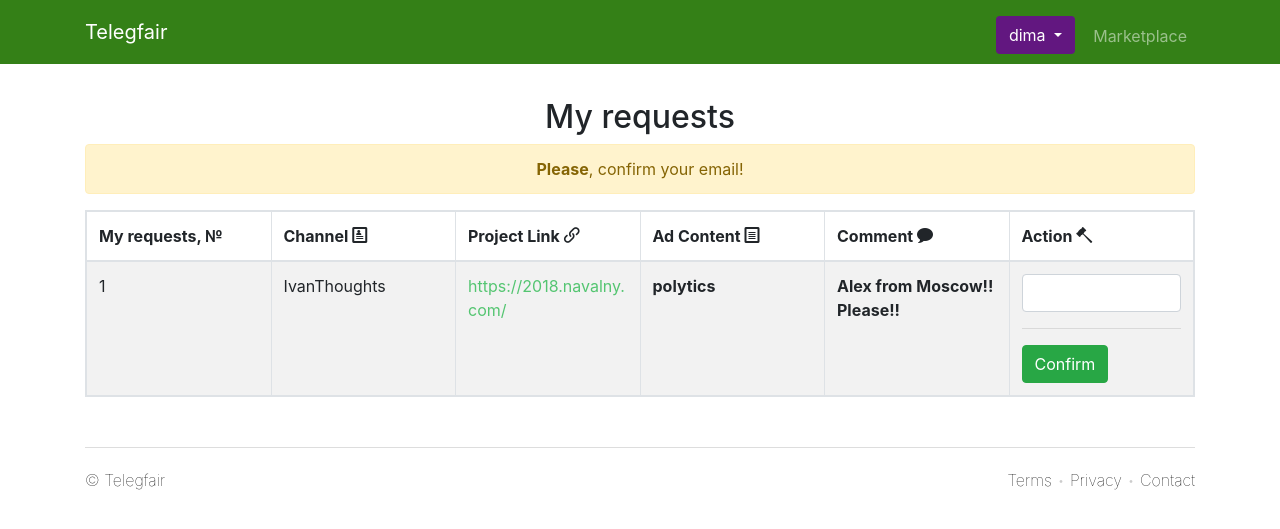
After one commit to ivvan18/new_telegram_market, a Flask app: page /user/2 in a window 1280 px wide. The commit adds this page. Shown: the top 529 px of the page. Run offline with Flask 2, Linux system fonts and the light colour scheme; a user stored in the database is signed in; data comes from the database, SQL or seed files in the repository; both versions use the stored data as it was after the commit; some libraries are stand-ins or nearby versions; some web fonts are replaced.

Commit message:
Pages My Requests/Posts added depend on user type.

```diff
--- a/app/templates/base.html
+++ b/app/templates/base.html
@@ -79,7 +79,10 @@
                 <div class="dropdown-menu" aria-labelledby="dropdownMenuButton">
                   <a class="dropdown-item zombie" href="/settings"><i class = "icon-cogs"></i><strong> Account settings</strong></a>
                   {% if current_user.type == 'Brand/Agency' %}
-                  <a class="dropdown-item zombie" href="/add_channel"><i class="icon-plus"></i><strong> Add channel</strong></a>
+                    <a class="dropdown-item zombie" href="/add_channel"><i class="icon-plus"></i><strong> Add channel</strong></a>
+                    <a class="dropdown-item zombie" href="/user/{{ current_user.id }}"><i class="icon-map"></i><strong> My requests</strong></a>
+                  {% else %}
+                    <a class="dropdown-item zombie" href="/user/{{ current_user.id }}"><i class="icon-map"></i><strong> My posts</strong></a>
                   {% endif %}
                   <hr>
                   <a class="dropdown-item zombie" href="/logout"><i class="icon-user-minus"></i><strong> Log out</strong></a>
--- a/app/templates/navbar/marketplace.html
+++ b/app/templates/navbar/marketplace.html
@@ -14,10 +14,8 @@
                       {{ alert }}
                     </div>
                 {% elif "Success" in alert %}
-                     <div class="col-xs-12 col-sm-6 col-sm-offset-3">
-                        <div class="alert alert-danger">
-                          {{ alert }}
-                        </div>
+                    <div class="alert alert-danger">
+                      {{ alert }}
                     </div>
                 {% else %}
                     <div class="alert alert-danger">
--- /dev/null
+++ b/app/templates/user.html
@@ -0,0 +1,137 @@
+<!-- index.html-->
+{% extends "base.html" %}
+{% block title %}Requests and posts{% endblock %}
+{% block body %}
+    <div class="container" align = "center" style = "margin-top: 50px; margin-bottom: 50px;">
+        {% if current_user.type == "Brand/Agency" %}
+            <h2>My requests</h2>
+        {% else %}
+            <h2>My posts</h2>
+        {% endif %}
+        {% with alerts = get_flashed_messages() %}
+            {% if alerts %}
+                {% for alert in alerts %}
+                    {% if "Success" in alert or 'Great' in alert %}
+                        <div class="alert alert-success">
+                          {{ alert }}
+                        </div>
+                    {% else %}
+                        <div class="alert alert-danger">
+                          {{ alert }}
+                        </div>
+                    {% endif %}
+                {% endfor %}
+            {% endif %}
+        {% endwith %}
+
+        {% if current_user.email_confirmed == 0 %}
+            <div class="alert alert-warning">
+                <strong>Please</strong>, confirm your email!
+            </div>
+        {% endif %}
+
+        {% if current_user.type == 'Brand/Agency' %}
+            {% if user.channels.all() %}
+              <table class="table table-responsive table-striped table-bordered">
+                  <thead>
+                  <tr>
+                      <th style = "word-wrap: break-word;min-width: 160px;max-width: 160px; width: 1%;">My requests, №</th>
+                      <th style = "word-wrap: break-word;min-width: 160px;max-width: 160px; width: 1%;">Channel <i class="icon-profile"></i></th>
+                      <th style = "word-wrap: break-word;min-width: 160px;max-width: 160px; width: 1%;">Project Link <i class="icon-link"></i></th>
+                      <th style = "word-wrap: break-word;min-width: 160px;max-width: 160px; width: 1%;">Ad Content <i class = "icon-file-text"></i></th>
+                      <th style = "word-wrap: break-word;min-width: 160px;max-width: 160px; width: 1%;">Comment <i class="icon-bubble"></i></th>
+                      <th style = "word-wrap: break-word;min-width: 160px;max-width: 160px; width: 1%;">Action <i class = "icon-hammer2"></i></th>
+                  </tr>
+                  </thead>
+                  <tbody>
+
+                  {% for channel in user.channels.all() %}
+                      {% for request in channel.requests.all() %}
+                      <tr>
+                          {% if request.declined == 0 %}
+                              <td style = "word-wrap: break-word;min-width: 160px;max-width: 160px; width: 1%;">{{ loop.index }}</td>
+                              <td style = "word-wrap: break-word;min-width: 160px;max-width: 160px; width: 1%;">{{ channel.name }}</td>
+                              <td style = "word-wrap: break-word;min-width: 160px;max-width: 160px; width: 1%;"><a style = "color: #54C571;" href="{{ request.link }}">{{ request.link }}</a></td>
+                              <td style = "word-wrap: break-word;min-width: 160px;max-width: 160px; width: 1%;"><b>{{ request.content }}</b></td>
+                              <td style = "word-wrap: break-word;min-width: 160px;max-width: 160px; width: 1%;"><b>{{ request.comment }}</b></td>
+                              {% if request.confirmed == 0 %}
+                                  <td>
+                                      <a href="/accept_request?request_id={{ request.id }}"><button class="btn btn-success">Accept</button></a>
+                                      <a href="/decline_request?request_id={{ request.id }}"><button class="btn btn-warning">Decline</button></a>
+                                  </td>
+                              {% elif request.posted == 0 %}
+                                  <form action="/confirmSHARELINK" method="POST">
+                                      <td>
+                                          <input type="text" class="form-control" name="link">
+                                          <hr>
+                                          <input type="hidden" class="form-control" value="{{ request.id }}" name="request_id">
+                                          <button type="submit" class="btn btn-success">Confirm</button></td>
+                                      </td>
+                                  </form>
+                              {% else %}
+                                  <td><b>Already posted. Must be on the channel till {{ request.post_time }}.</b></td>
+                              {% endif %}
+                          {% elif request.posted == 1 %}
+                              <td style = "word-wrap: break-word;min-width: 160px;max-width: 160px; width: 1%;">{{ loop.index }}</td>
+                              <td style = "word-wrap: break-word;min-width: 160px;max-width: 160px; width: 1%;">{{ channel.name }}</td>
+                              <td style = "word-wrap: break-word;min-width: 160px;max-width: 160px; width: 1%;"><a style = "color: #54C571;" href="{{ request.link }}">{{ request.link }}</a></td>
+                              <td style = "word-wrap: break-word;min-width: 160px;max-width: 160px; width: 1%;"><b>{{ request.content }}</b></td>
+                              <td style = "word-wrap: break-word;min-width: 160px;max-width: 160px; width: 1%;"><b>{{ request.comment }}</b></td>
+                              <td style = "word-wrap: break-word;min-width: 160px;max-width: 160px; width: 1%;"><b>Breaking rules detected - post vanished earlier than {{ request.post_time }}! Funds on your virtual wallet are not valid anymore.</b></td>
+                          {% endif %}
+                      </tr>
+                      {% endfor %}
+                  {% endfor %}
+                  </tbody>
+              </table>
+            {% else %}
+              <h1>Ain't no channel of yours.</h1>
+            {% endif %}
+        {% else %}
+            <table class="table table-responsive table-striped table-bordered">
+                <thead>
+                    <tr>
+                        <th style = "word-wrap: break-word;min-width: 160px;max-width: 160px; width: 1%;">My posts, №</th>
+                        <th style = "word-wrap: break-word;min-width: 160px;max-width: 160px; width: 1%;">Content <i class="icon-file-text"></i></th>
+                        <th style = "word-wrap: break-word;min-width: 160px;max-width: 160px; width: 1%;">Project Link <i class="icon-link"></i></th>
+                        <th style = "word-wrap: break-word;min-width: 160px;max-width: 160px; width: 1%;">Status <i class = "icon-checkmark"></i></th>
+                        <th style = "word-wrap: break-word;min-width: 160px;max-width: 160px; width: 1%;">Comment <i class="icon-bubble"></i></th>
+                        <!--part to cancel the request-->
+                        <th style = "word-wrap: break-word;min-width: 160px;max-width: 160px; width: 1%;">Action <i class="icon-hammer2"></i></th>
+                    </tr>
+                </thead>
+                <tbody>
+
+                  {% for post in user.posts.all() %}
+                  <tr>
+                      <td style = "word-wrap: break-word;min-width: 160px;max-width: 160px; width: 1%;">{{ loop.index }}</td>
+                      <td style = "word-wrap: break-word;min-width: 160px;max-width: 160px; width: 1%;">{{ post.content }}</td>
+                      <td style = "word-wrap: break-word;min-width: 160px;max-width: 160px; width: 1%;"><a style = "color:#54C571;" href="{{ post.link }}">{{ post.link }}</a></td>
+                      {% if post.confirmed == 0 and post.declined == 0 %}
+                          <td style = "word-wrap: break-word;min-width: 160px;max-width: 160px; width: 1%;"><b>Under Consideration</b></td>
+                          <td style = "word-wrap: break-word;min-width: 160px;max-width: 160px; width: 1%;"><b>Your request is being considered by the channels administrator...</b></td>
+                          <td style = "word-wrap: break-word;min-width: 160px;max-width: 160px; width: 1%;"><a href="/rollback?post_id={{ post.id }}"><button class="btn btn-warning">Cancel request</button></a></td>
+                          {% elif post.posted == 1 and post.declined == 0 and post.post_time > time_now %}
+                              <td style = "word-wrap: break-word;min-width: 160px;max-width: 160px; width: 1%;"><b>Posted!</b></td>
+                              <td style = "word-wrap: break-word;min-width: 160px;max-width: 160px; width: 1%;"><b>Now your post is on the channel! Will be there till {{ post.post_time }} UTC. Check it out -> <a color = "#54C571" href="{{ post.SHARELINK }}">{{ post.SHARELINK }}</a></b></td>
+                              <td style = "word-wrap: break-word;min-width: 160px;max-width: 160px; width: 1%;"><a href="/complain?post_id={{ post.id }}"><button class="btn btn-warning">Complain</button></a></td>
+                              {% elif post.confirmed == 1 and post.declined == 0 and post.posted == 0 %}
+                                  <td style = "word-wrap: break-word;min-width: 160px;max-width: 160px; width: 1%;"><b>Accepted!</b></td>
+                                  <td style = "word-wrap: break-word;min-width: 160px;max-width: 160px; width: 1%;"><b>Now the administrator of the channel has 48 hours to post the ad.</b></td>
+                                  <td></td>
+                                  {% elif post.posted == 1 and post.declined == 1 %}
+                                      <td style = "word-wrap: break-word;min-width: 160px;max-width: 160px; width: 1%;"><b>Annulled!</b></td>
+                                      <td style = "word-wrap: break-word;min-width: 160px;max-width: 160px; width: 1%;"><b>Your complain was considered and refunded.</b></td>
+                                      <td style = "word-wrap: break-word;min-width: 160px;max-width: 160px; width: 1%;"><a href="/remove_row?post_id={{ post.id }}"><button class="btn btn-danger">Remove</button></a></td>
+                                      {% else %}
+                                          <td style = "word-wrap: break-word;min-width: 160px;max-width: 160px; width: 1%;"><b>Declined</b></td>
+                                          <td style = "word-wrap: break-word;min-width: 160px;max-width: 160px; width: 1%;"><b>Sorry! The administrator of the channel didn't accept your ad request.</b></td>
+                                          <td style = "word-wrap: break-word;min-width: 160px;max-width: 160px; width: 1%;"><a href="/remove_row?post_id={{ post.id }}"><button class="btn btn-danger">Remove</button></a></td>
+                                      {% endif %}
+                  </tr>
+                  {% endfor %}
+                  </tbody>
+            </table>
+        {% endif %}
+    </div>
+{% endblock %}
--- a/app/views.py
+++ b/app/views.py
@@ -5,6 +5,7 @@ import stripe
 from flask_mail import Message
 import regex as re
 import requests
+from lxml import html
 
 
 from flask import render_template, redirect, url_for, flash, abort, request
@@ -374,6 +375,144 @@ def channel(r):
         return redirect(url_for('marketplace'))
     return render_template('channel.html', chan=chan, form=create_post_form)
 
+@app.route('/user/<uniqid>', methods=['GET', 'POST'])
+@login_required
+def user(uniqid):
+    if str(current_user.id) != uniqid:
+        abort(404)
+    curr = db.session.query(User).filter_by(email=current_user.email).first()
+    if curr is None:
+        flash('User\'s id ' + uniqid + ' not found.')
+        return redirect(url_for('index'))
+
+    return render_template('user.html', user=curr, time_now=datetime.datetime.utcnow())
+
+
+def check_post(request_post, link):
+    r = requests.get(link)
+    text = r.text
+    tree = html.fromstring(text)
+    message = tree.xpath('//meta[@name="twitter:description"]/@content')[0]
+    if request_post.link in message and request_post.content in message:
+        return True
+    else:
+        return False
+
+
+@app.route('/complain', methods=['POST', 'GET'])
+@login_required
+def complain():
+    request_post = db.session.query(Post).filter_by(id=int(request.args.get('post_id'))).first()
+    if not request_post.SHARELINK:
+        abort(404)
+    if request_post.declined == 1 and request_post.confirmed == 1 or request_post.confirmed == 0:
+        abort(404)
+    if not check_post(request_post=request_post, link=request_post.SHARELINK):
+        curr = db.session.query(User).filter_by(email=current_user.email).first()
+        curr.current_balance += request_post.channel.price
+        admin = db.session.query(User).filter_by(id=request_post.channel.admin.id).first()
+        admin.current_balance -= request_post.channel.price
+        request_post.declined = 1
+
+        db.session.commit()
+        flash('Great! Successful price refund!')
+        return redirect('/user/%s' % current_user.id)
+
+
+    flash('Post is valid, so calm down!')
+
+    return redirect('/user/%s' % current_user.id)
+
+
+@app.route('/accept_request', methods=['POST', 'GET'])
+@login_required
+def accept_request():
+    request_post = db.session.query(Post).filter_by(id=int(request.args.get('request_id'))).first()
+    request_post.confirmed = True
+    db.session.commit()
+    flash('Great! You now have to confirm your posting via ad post\'s SHARE LINK!')
+    return redirect('/user/%s' % current_user.id)
+
+@app.route('/decline_request', methods=['POST', 'GET'])
+@login_required
+def decline_request():
+    request_post = db.session.query(Post).filter_by(id=int(request.args.get('request_id'))).first()
+    request_post.declined = 1
+    db.session.commit()
+
+    userForCashback = db.session.query(User).filter_by(id=request_post.user_id).first()
+    chan = db.session.query(Channel).filter_by(id=request_post.channel_id).first()
+    userForCashback.current_balance += chan.price
+    db.session.commit()
+
+    flash('Got rid of that one!')
+    return redirect('/user/%s' % current_user.id)
+
+@app.route('/rollback', methods=['POST', 'GET'])
+@login_required
+def rollback():
+    request_post = db.session.query(Post).filter_by(id=int(request.args.get('post_id'))).first()
+    db.session.delete(request_post)
+    db.session.commit()
+
+    userForCashback = db.session.query(User).filter_by(id=request_post.user_id).first()
+    chan = db.session.query(Channel).filter_by(id=request_post.channel_id).first()
+    userForCashback.current_balance += chan.price
+    db.session.commit()
+
+    flash('Great! Successfully canceled your request!')
+    return redirect('/user/%s' % current_user.id)
+
+
+@app.route('/switch_channel', methods=['POST', 'GET'])
+@login_required
+def switch_channel():
+    request_post = db.session.query(Post).filter_by(id=int(request.args.get('post_id'))).first()
+    return redirect('/user/%s' % current_user.id)
+
+
+@app.route('/remove_row', methods=['POST', 'GET'])
+@login_required
+def remove_row():
+    request_post = db.session.query(Post).filter_by(id=int(request.args.get('post_id'))).first()
+    db.session.delete(request_post)
+    db.session.commit()
+    return redirect('/user/%s' % current_user.id)
+
+
+@app.route('/confirmSHARELINK', methods=['POST', 'GET'])
+@login_required
+def confirmSHARELINK():
+    link = request.form["link"]
+    if not link:
+        return redirect('/user/%s' % current_user.id)
+
+    curr = db.session.query(User).filter_by(id=current_user.id).first()
+
+    request_post = db.session.query(Post).filter_by(id=int(request.form['request_id'])).first()
+    # r = requests.get(link)
+    # text = r.text
+    # tree = html.fromstring(text)
+    # message = tree.xpath('//meta[@name="twitter:description"]/@content')[0]
+    if check_post(request_post=request_post, link=link):
+        request_post.posted = 1
+        request_post.SHARELINK = link
+        now_time = datetime.datetime.utcnow()
+        delta = datetime.timedelta(days=1)
+        request_post.post_time = now_time + delta
+        db.session.commit()
+
+        t = db.session.query(Channel).filter_by(id=request_post.channel_id).first()
+        curr.current_balance += t.price
+        db.session.commit()
+        flash("Great! In 48 hours we will check out the post existence and transfer money to your virtual wallet!")
+
+    else:
+        flash('Oops... Didn\'t find the post or it differs from the requested one.')
+
+    return redirect('/user/%s' % current_user.id)
+
+
 
 #sending confirmation link
 @app.route('/confirm_email/<token>')
```
Also changed, not shown: app/posts.db.
